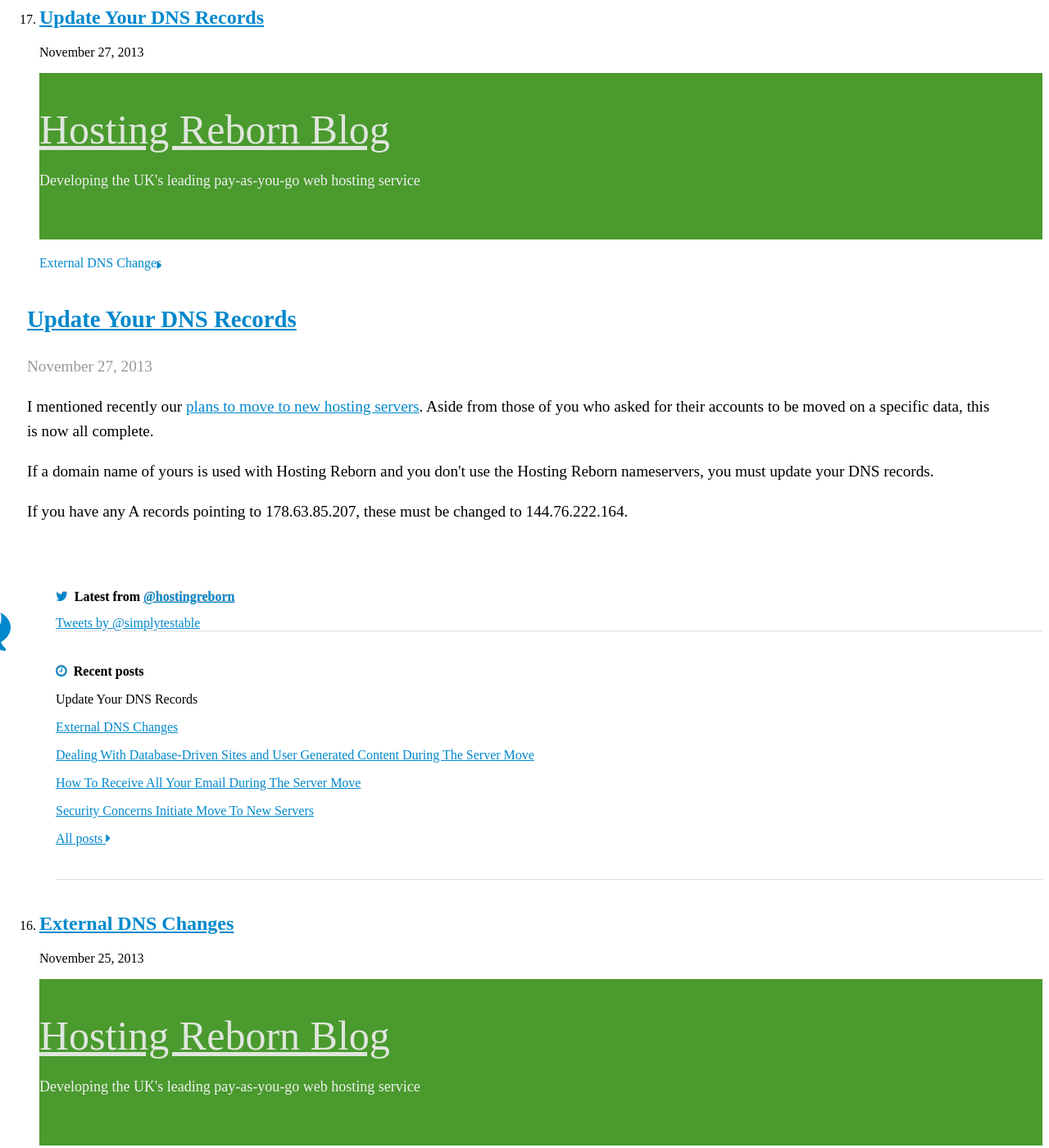
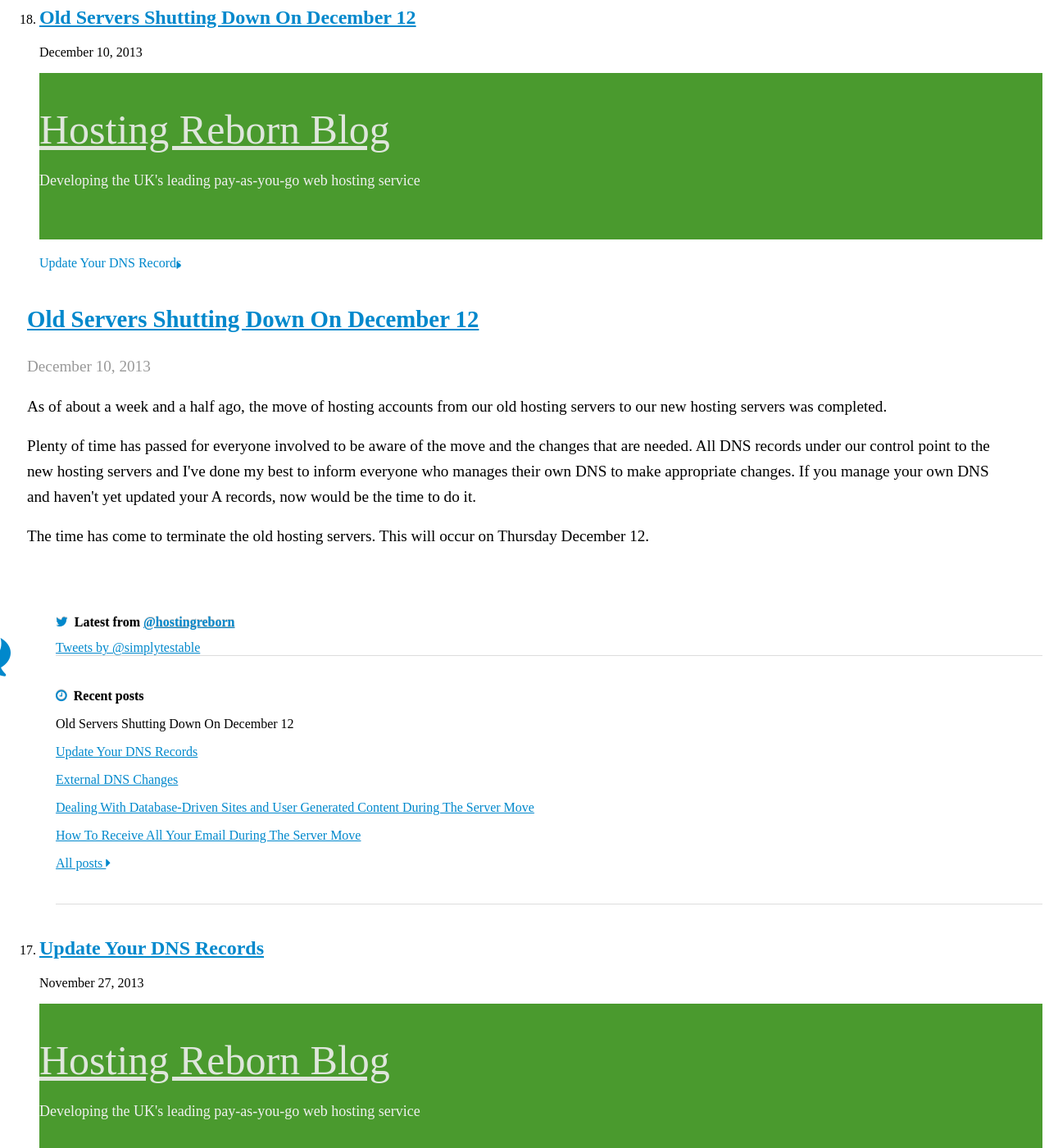
Before and after one commit to webignition/blog.hostingreborn.com, a Jekyll site: the page built from archive_source/index.html, in a window 1280 px wide and 1400 px high. Shown: the whole window at 82% size. Built offline with Jekyll 4.4.1, drawn with Linux system fonts in a browser that asks for light colours; nearby versions of some CDN libraries; comment, search, counter and statistics services are not loaded; a style sheet for code colours, icons or effects is not loaded; some of the changed text lies outside the part shown.

Commit message:
Old server termination notification

```diff
--- /dev/null
+++ b/_posts/2013-12-10-old-servers-shutting-down.html
@@ -0,0 +1,23 @@
+---
+layout: default
+title: "Old Servers Shutting Down On December 12"
+author:
+name: Jon Cram
+url: http://webignition.net
+---
+
+<div class="section section-first">
+
+    <p>
+As of about a week and a half ago, the move of hosting accounts from our old hosting servers to our new hosting servers was completed.
+    </p>
+
+    <p>
+Plenty of time has passed for everyone involved to be aware of the move and the changes that are needed. All DNS records under our control point to the new hosting servers and I've done my best to inform everyone who manages their own DNS to make appropriate changes. If you manage your own DNS and haven't yet updated your A records, now would be the time to do it.
+    </p>
+
+    <p>
+The time has come to terminate the old hosting servers. This will occur on Thursday December 12.
+    </p>
+
+</div>
--- a/archive/index.html
+++ b/archive/index.html
@@ -4,6 +4,22 @@
 is_archive: true
 ---
 <ol class="archive">
+
+
+    <li value="18">
+        <h2><a href="/old-servers-shutting-down/">Old Servers Shutting Down On December 12 </a></h2>
+        <p class="post-date">December 10, 2013</p>
+
+
+
+        <p>
+As of about a week and a half ago, the move of hosting accounts from our old hosting servers to our new hosting servers was completed.
+    </p>
+
+
+
+
+    </li>
 
 
     <li value="17">
```
Also changed, not shown: sitemap.xml (+7 -3 lines).
